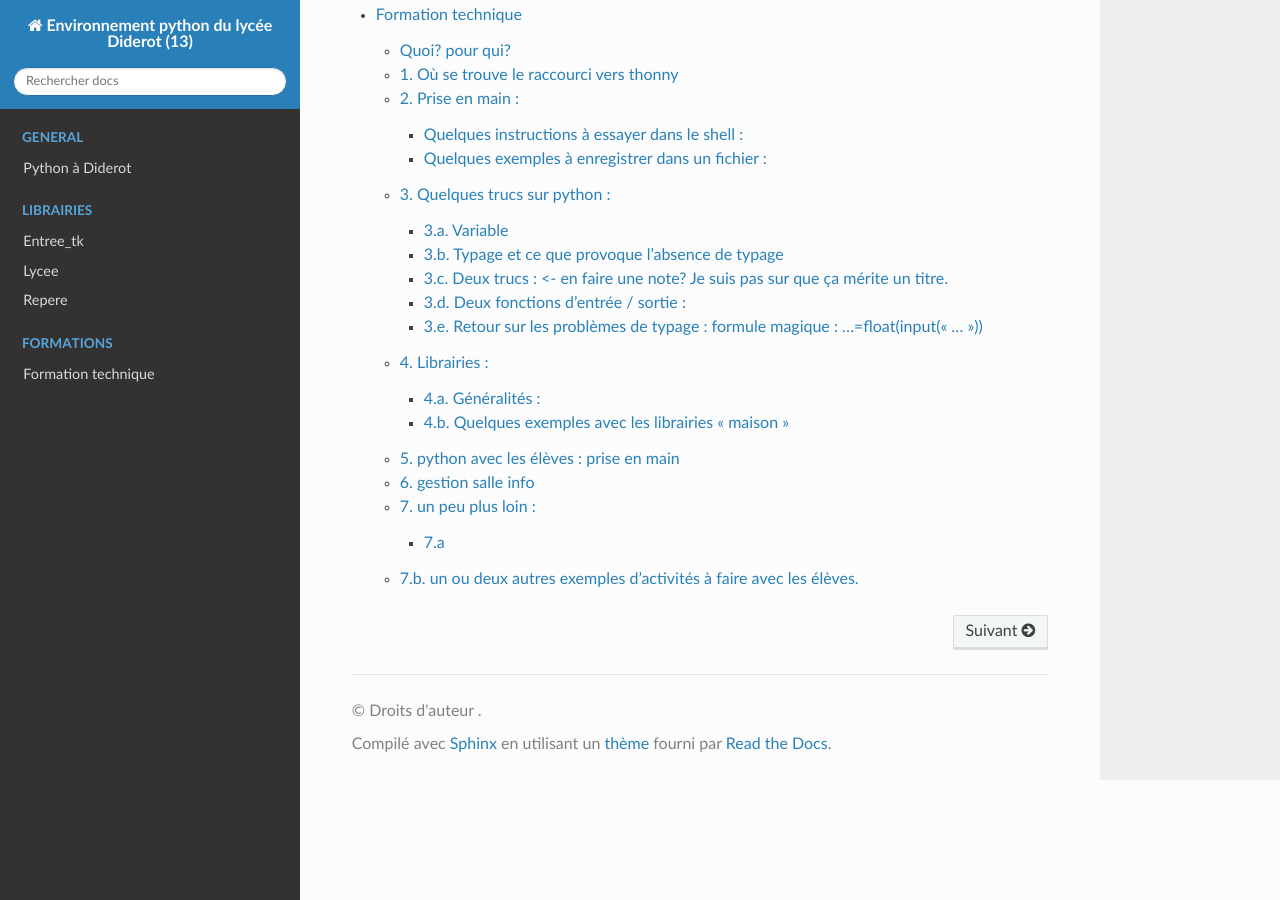
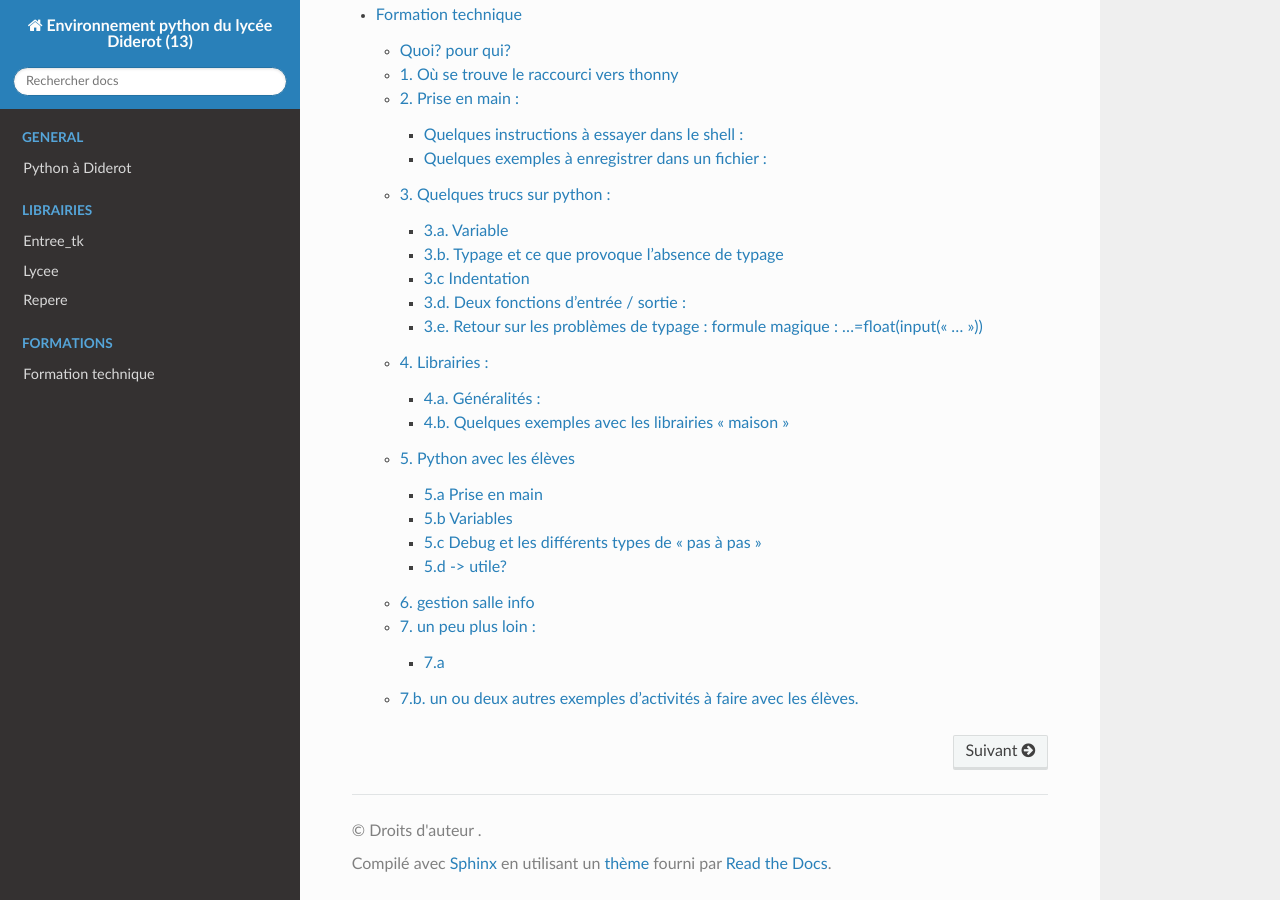
Before and after one commit to Pydiderot/pydiderotIDE, a Sphinx documentation site: the page built from docs/toctree.rst, in a window 1280 px wide and 900 px high, scrolled down 1201 px. Built offline with Sphinx 7.4.7 and the Read the Docs theme 2.0.0, drawn with Linux system fonts in a browser that asks for light colours; some of the changed lines change nothing that is shown.

Commit message:
documente les fonctions debug

````diff
--- a/docs/formation/enseignants.md
+++ b/docs/formation/enseignants.md
@@ -13,8 +13,7 @@
 
 
 ## 1. Où se trouve le raccourci vers thonny
-
-Logiciels > MATH > \_Maths > _RACCOURCIS MATH_ > Thonny python
+A partir du bureau des ordinateurs du lycée: `Logiciels > MATH > _Maths > _RACCOURCIS MATH_ > Thonny python`
 
 
 ## 2. Prise en main :
@@ -40,7 +39,7 @@
 print("hello world")
 "hello" + "world"
 ```
-Pour exécuter le fichier, il faut cliquer sur le bouton |run|  ou appuyer sur **F5**.
+Pour exécuter le fichier, il faut cliquer sur le bouton |run|  ou appuyer sur :guilabel:`F5`.
 Il faut donner un nom au fichier. Le fichier sera sauvegardé par défaut dans : `USER/python`
 
 .. |run| image:: /source/_static/bouton_run.png
@@ -92,10 +91,12 @@
 3 * 13
 3 * 13.0
 ```
-### 3.c. Deux trucs : <- en faire une note? Je suis pas sur que ça mérite un titre.
 
+.. note::
  - pour aller vite dans le shell, on peut rappeler les instructions précédemment tapées en appuyant sur la flèche du haut
  - pour mettre un commentaire, il suffit de le précéder d'un #
+
+### 3.c Indentation
 
 ### 3.d. Deux fonctions d'entrée / sortie :
 
@@ -198,28 +199,56 @@
     trace_point(x, cos(x))
     x = x + 0.1
 ```
-## 5. python avec les élèves : prise en main
+## 5. Python avec les élèves
 
+### 5.a Prise en main
+Voici quelques remarques que nous espérons utiles:
 
  - Les élèves enregistrent leur travail dans le dossier `USER/python/`.
+ - Lors de la vidéoprojection de thonny, les caractères sont trop petits. On peut utiliser :guilabel:`ctrl` + :guilabel:`+` ou :guilabel:`ctrl` +  :guilabel:`molette` pour zoomer.
+ - La config est enregistrée automatiquement quand on quitte thonny.
+ - Pour afficher les numéros des lignes: :guilabel:`Tools` → :guilabel:`Otions` → :guilabel:`Editor` → :guilabel:`Show lines numbers`
 
-Lors de la vidéoprojection de thonny, les caractères sont trop petits. On peut utiliser ctrl +/ crl molette pour zoomer
+### 5.b Variables
 
-- La config est enregistrée automatiquement quand on quitte thonny
+Comme annoncé plus haut, la notion de variable informatique n'est pas du tout évidente à appréhender pour les élèves.
 
+Il peut être bon d'expliquer que concrètement, à chaque nouvelle variable `x`, la machine va créer un espace dans la mémoire vive étiquetée par le nom de la variable (`x`). Cela peut être représenté par une boite. Nous pouvons ensuite lire le contenu de la boite avec `print(x)` et changer ce qu'elle contient avec `x = 3`.
 
 .. figure:: https://thonny.org/img/variables.png
     :align: right
     :width: 200px
 
-- Thony propose un affichage dynamique du contenu des variables qui peut être particulièrement utile dans un cadre pédagogique.
+Thonny propose un affichage dynamique du contenu des variables accessible dans le menu :guilabel:`View` → :guilabel:`Variables` qui peut être particulièrement utile dans un cadre pédagogique.
+
 Son utilisation n'est **pas compatible avec l'import de librairies**. En effet, l'onglet affichera le contenu de toutes les fonctions et variables importées ce qui peut ralentir considérablement l'utilisation.
 
-- Pour afficher les numéros des lignes :
-tools > options > show lines numbers
 
-- debug et les différents types de « pas à pas »
+### 5.c Debug et les différents types de « pas à pas »
 
+Thonny propose un mode débug accessible avec le bouton |bouton_debug| ou les touches :guilabel:`crtl` + :guilabel:`F5`  qui permet l'éxécution du script en mode « pas à pas ». Cela activera le menu debug :|menu_debug|
+
+- |bouton_step_over| ou :guilabel:`F6`: Passe au bloc suivant sans rentrer en détail dans le bloc.
+- |bouton_step_into| ou :guilabel:`F7`: Rentre dans le bloc sélectionné pour en voir les détails.
+- |bouton_step_out| : Sort du bloc sélectionné en remontant vers le bloc parent.
+- |bouton_resume| ou :guilabel:`F8`: Quitte le mode débug et reprend l’exécution du script.
+
+.. |bouton_debug| image:: /source/_static/bouton_debug.png
+.. |menu_debug| image:: /source/_static/menu_debug.png
+.. |bouton_step_over| image:: /source/_static/bouton_step_over.png
+.. |bouton_step_into| image:: /source/_static/bouton_step_into.png
+.. |bouton_resume| image:: /source/_static/bouton_resume.png
+.. |bouton_step_out| image:: /source/_static/bouton_step_out.png
+
+Voici par exemple un programme affichant la table de multiplication par 7 dont la vidéoprojection en mode débug peut avantageusement illustrer le fonctionnement d'une boucle et des variables:
+```python
+for x in range(10):
+    y = 7 * x
+    print(y)
+
+print("Et voila!")
+```
+### 5.d -> utile?
 - exemple de programme :
 
 ```python
````
Also changed, not shown: docs/source/_static/bouton_debug.png (added), docs/source/_static/bouton_resume.png (added), docs/source/_static/bouton_step_into.png (added), docs/source/_static/bouton_step_out.png (added), docs/source/_static/bouton_step_over.png (added), docs/source/_static/menu_debug.png (added), 1 other file.
